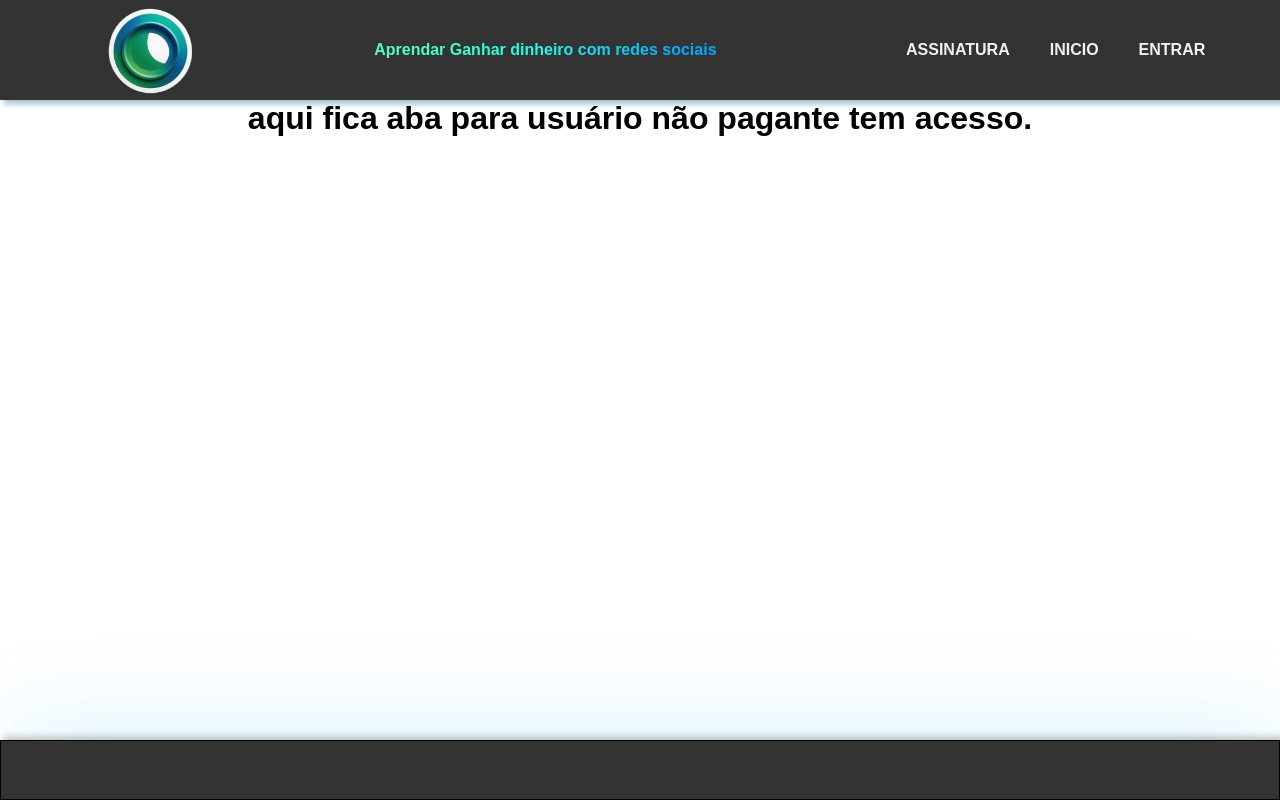
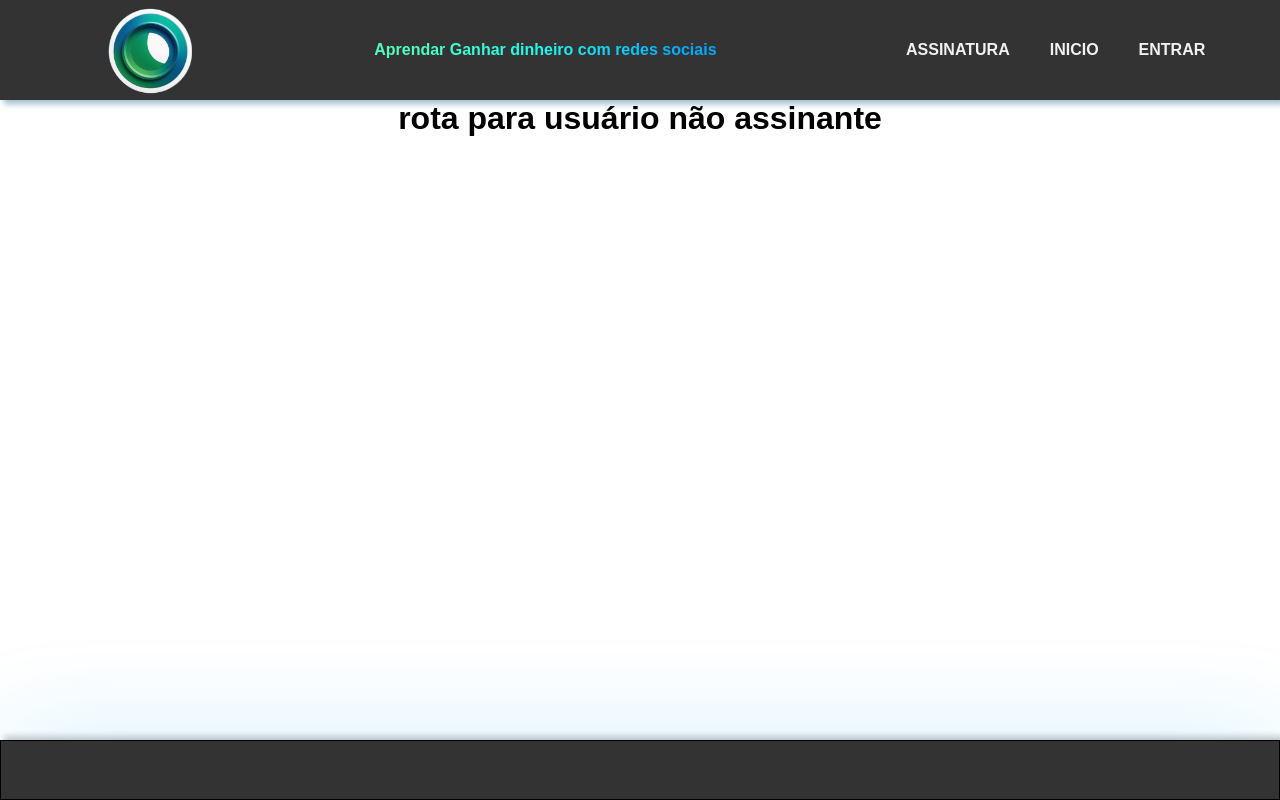
Before and after one commit to jorgluiz/frontend-venda, a React (Vite) app: page / in a window 1280 px wide. Built offline with nearby package versions, Linux system fonts and the light colour scheme.

Commit message:
fix: update heading text for non-subscriber route

```diff
--- a/src/components/home/index.jsx
+++ b/src/components/home/index.jsx
@@ -2,11 +2,11 @@ import { StyledContainer } from "./styles";
 
 const Home = () => {
 
-   return (
-      <StyledContainer>
-         <h1 style={{ textAlign: "center" }}>aqui fica aba para usuário não pagante tem acesso.</h1>
-      </StyledContainer>
-   );
+  return (
+    <StyledContainer>
+      <h1 style={{ textAlign: "center" }}>rota para usuário não assinante</h1>
+    </StyledContainer>
+  );
 };
 
 export default Home;
```
